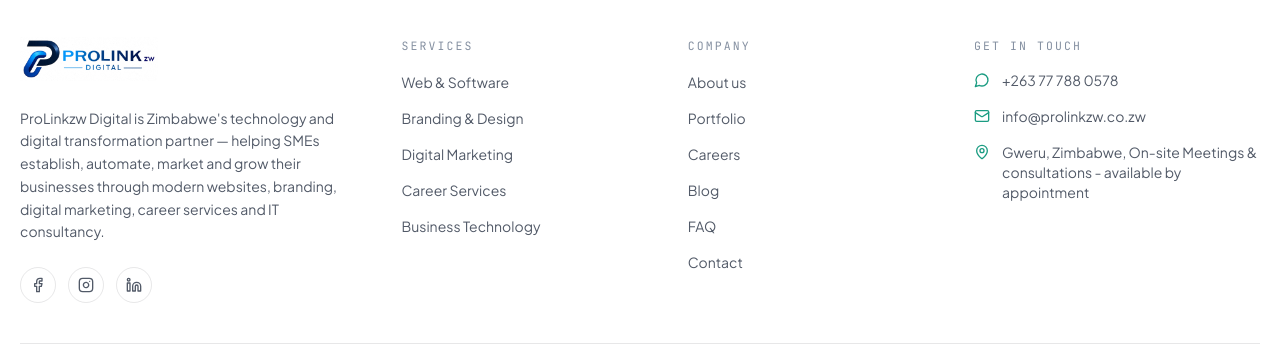
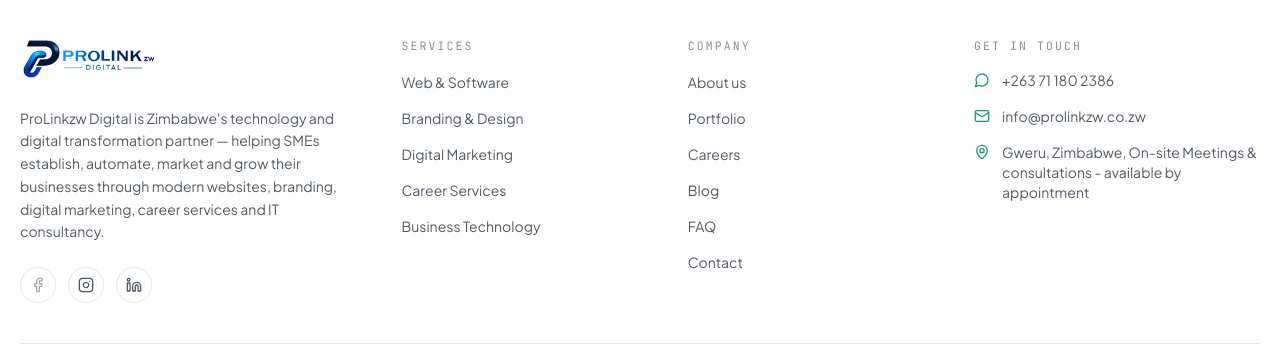
Before and after one commit to SevenzoPetros/ProLinkzw, a Next.js app: page / in a window 1280 px wide. Shown: the part 7203-7556 px from the top of the page. Built offline with nearby package versions, Linux system fonts and the light colour scheme.

Commit message:
Update contact numbers and disable Facebook link until account is created

```diff
--- a/components/layout/footer.tsx
+++ b/components/layout/footer.tsx
@@ -30,6 +30,7 @@ export function Footer() {
                 { icon: Instagram, href: siteConfig.social.instagram, label: "Instagram" },
                 { icon: Linkedin, href: siteConfig.social.linkedin, label: "LinkedIn" },
               ].map(({ icon: Icon, href, label }) => (
+                href ? (
                   <a
                     key={label}
                     href={href}
@@ -40,6 +41,16 @@ export function Footer() {
                   >
                     <Icon className="h-4 w-4" />
                   </a>
+                ) : (
+                  <div
+                    key={label}
+                    aria-label={label}
+                    className="flex h-9 w-9 items-center justify-center rounded-full border border-ink/10 text-ink-muted/50 dark:border-white/10 dark:text-mist-300/40 cursor-not-allowed"
+                    title="Coming soon"
+                  >
+                    <Icon className="h-4 w-4" />
+                  </div>
+                )
               ))}
             </div>
           </div>
--- a/lib/site-config.ts
+++ b/lib/site-config.ts
@@ -14,17 +14,17 @@ export const siteConfig = {
     region: "",
   },
   contact: {
-    whatsapp: "+263777880578",
-    whatsapp2: "+263780068789",
-    whatsappDisplay: "+263 77 788 0578",
-    whatsappDisplay2: "+263 78 006 8789",
+    whatsapp: "+263711802386",
+    whatsapp2: "+263713860948",
+    whatsappDisplay: "+263 71 180 2386",
+    whatsappDisplay2: "+263 71 386 0948",
     email: "info@prolinkzw.co.zw",
     supportEmail: "support@prolinkzw.co.zw",
-    phone: "+263777880578",
-    phone2: "+263780068789",
+    phone: "+263711802386",
+    phone2: "+263713860948",
   },
   social: {
-    facebook: "https://facebook.com/prolinkzw",
+    facebook: "",
     instagram: "https://instagram.com/prolinkzw",
     linkedin: "https://www.linkedin.com/company/prolinkzw",
     twitter: "https://x.com/prolinkzw",
```
Lines whose indentation alone changed are shown as unchanged.
